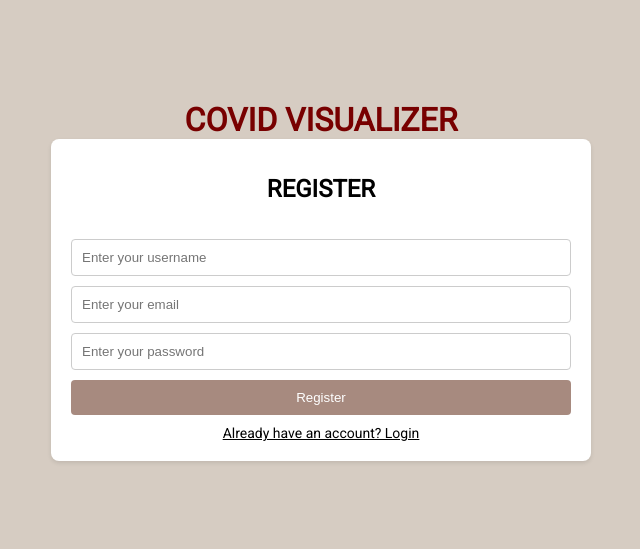
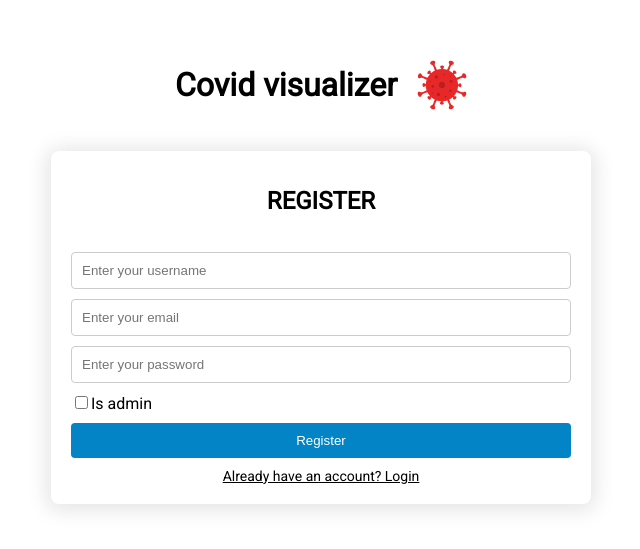
Before and after one commit to pollubMsMsEs/advanced-java, a React (Vite) app in the folder client/: page /register in a window 1280 px wide. Shown: the part 129-678 px from the top of the page, without its empty margins (319-959 px from the left). Built offline with nearby package versions, Linux system fonts and the light colour scheme.

Commit message:
Finish UI styling, add role checkbox on register

```diff
--- /dev/null
+++ b/client/src/components/Logo.tsx
@@ -0,0 +1,16 @@
+import coronaLogo from "/corona.svg";
+
+export default function Logo() {
+    return (
+        <h1
+            style={{
+                display: "flex",
+                gap: "20px",
+                alignItems: "center",
+            }}
+        >
+            <span>Covid visualizer</span>
+            <img width="50px" src={coronaLogo} alt="Vite" />
+        </h1>
+    );
+}
--- a/client/src/pages/App.tsx
+++ b/client/src/pages/App.tsx
@@ -23,10 +23,10 @@ import {
     ChartQuery,
     SelectableOptions as SelectableOptionsType,
 } from "../types";
-import coronaLogo from "/corona.svg";
 import SelectableOptions from "../components/SelectableOptions";
-import { useAuthenticationContext } from "../stateContext";
+import { useAuthenticationContext } from "../StateContext";
 import axiosClient from "../axiosClient";
+import Logo from "../components/Logo";
 ChartJS.register(
     CategoryScale,
     LinearScale,
@@ -117,16 +117,7 @@ function App() {
                         borderBottom: "1px solid black",
                     }}
                 >
-                    <h1
-                        style={{
-                            display: "flex",
-                            gap: "20px",
-                            alignItems: "center",
-                        }}
-                    >
-                        <span>Covid visualizer</span>
-                        <img width="50px" src={coronaLogo} alt="Vite" />
-                    </h1>
+                    <Logo />
                     {context.user?.role && context.user.role === "admin" && (
                         <div
                             style={{
--- a/client/src/pages/login.tsx
+++ b/client/src/pages/login.tsx
@@ -1,7 +1,8 @@
 import { useEffect, useState } from "react";
 import { Link } from "react-router-dom";
 import axiosClient from "../axiosClient";
-import { useAuthenticationContext } from "../stateContext";
+import { useAuthenticationContext } from "../StateContext";
+import Logo from "../components/Logo";
 export default function Login() {
     const [user, setUser] = useState({
         email: "",
@@ -46,7 +47,6 @@ export default function Login() {
                 justifyContent: "center",
                 alignItems: "center",
                 minHeight: "100vh",
-                backgroundColor: "#d6ccc2",
             }}
         >
             <div
@@ -57,25 +57,19 @@ export default function Login() {
                     marginBottom: "20px",
                 }}
             >
-                <h1
-                    style={{
-                        fontSize: "32px",
-                        fontWeight: "bold",
-                        textTransform: "uppercase",
-                        margin: "0",
-                        color: "#780000",
-                    }}
-                >
-                    Covid Visualizer
-                </h1>
+                <Logo />
             </div>
-            <div
+            <form
                 style={{
                     backgroundColor: "white",
                     padding: "20px",
                     width: "500px",
                     borderRadius: "8px",
-                    boxShadow: "0px 2px 4px rgba(0, 0, 0, 0.1)",
+                    boxShadow: "0px 2px 20px 5px rgba(0, 0, 0, 0.1)",
+                }}
+                onSubmit={(e) => {
+                    e.preventDefault();
+                    onSubmit();
                 }}
             >
                 <div
@@ -85,7 +79,7 @@ export default function Login() {
                         gap: "10px",
                     }}
                 >
-                    <h1
+                    <h2
                         style={{
                             fontSize: "24px",
                             fontWeight: "bold",
@@ -94,8 +88,12 @@ export default function Login() {
                         }}
                     >
                         Login
-                    </h1>
-                    <div>
+                    </h2>
+                    <div
+                        style={{
+                            color: "#e63946",
+                        }}
+                    >
                         {Object.entries(errors).map(([field, values]: any) =>
                             values.map((v: any) => (
                                 <div key={`${field}${v}`}>{v}</div>
@@ -129,16 +127,14 @@ export default function Login() {
                         }}
                     />
                     <button
-                        type="button"
                         style={{
                             padding: "10px",
                             borderRadius: "4px",
-                            backgroundColor: "#a78a7f",
+                            backgroundColor: "#0284c7",
                             color: "white",
                             border: "none",
                             cursor: "pointer",
                         }}
-                        onClick={onSubmit}
                     >
                         Login
                     </button>
@@ -154,7 +150,7 @@ export default function Login() {
                         Don't have an account? Register
                     </Link>
                 </div>
-            </div>
+            </form>
         </div>
     );
 }
--- a/client/src/pages/register.tsx
+++ b/client/src/pages/register.tsx
@@ -1,7 +1,8 @@
 import { useState, useEffect } from "react";
 import { Link } from "react-router-dom";
 import axiosClient from "../axiosClient";
-import { useAuthenticationContext } from "../stateContext";
+import { useAuthenticationContext } from "../StateContext";
+import Logo from "../components/Logo";
 
 export function Register() {
     const [user, setUser] = useState({
@@ -48,7 +49,6 @@ export function Register() {
                 justifyContent: "center",
                 alignItems: "center",
                 minHeight: "100vh",
-                backgroundColor: "#d6ccc2",
             }}
         >
             <div
@@ -58,25 +58,20 @@ export function Register() {
                     alignItems: "center",
                     marginBottom: "20px",
                 }}
-            ></div>
-            <h1
-                style={{
-                    fontSize: "32px",
-                    fontWeight: "bold",
-                    textTransform: "uppercase",
-                    margin: "0",
-                    color: "#780000",
-                }}
             >
-                Covid Visualizer
-            </h1>
-            <div
+                <Logo />
+            </div>
+            <form
                 style={{
                     backgroundColor: "white",
                     padding: "20px",
                     width: "500px",
                     borderRadius: "8px",
-                    boxShadow: "0px 2px 4px rgba(0, 0, 0, 0.1)",
+                    boxShadow: "0px 2px 20px 5px rgba(0, 0, 0, 0.1)",
+                }}
+                onSubmit={(e) => {
+                    e.preventDefault();
+                    onSubmit();
                 }}
             >
                 <div
@@ -96,7 +91,11 @@ export function Register() {
                     >
                         Register
                     </h1>
-                    <div>
+                    <div
+                        style={{
+                            color: "#e63946",
+                        }}
+                    >
                         {Object.entries(errors).map(([field, values]: any) =>
                             values.map((v: any) => (
                                 <div key={`${field}${v}`}>{v}</div>
@@ -142,20 +141,35 @@ export function Register() {
                             border: "1px solid #ccc",
                         }}
                     />
+                    <div>
+                        <input
+                            type="checkbox"
+                            name="role"
+                            id="role"
+                            checked={user.role === "admin"}
+                            onChange={(e) => {
+                                const { checked } = e.target;
+                                setUser({
+                                    ...user,
+                                    role: checked ? "admin" : "user",
+                                });
+                            }}
+                        />
+                        <label htmlFor="role">Is admin</label>
+                    </div>
                     <button
-                        type="button"
                         style={{
                             padding: "10px",
                             borderRadius: "4px",
-                            backgroundColor: "#a78a7f",
+                            backgroundColor: "#0284c7",
                             color: "white",
                             border: "none",
                             cursor: "pointer",
                         }}
-                        onClick={onSubmit}
                     >
                         Register
                     </button>
+
                     <Link
                         to="/login"
                         style={{
@@ -168,7 +182,7 @@ export function Register() {
                         Already have an account? Login
                     </Link>
                 </div>
-            </div>
+            </form>
         </div>
     );
 }
```
